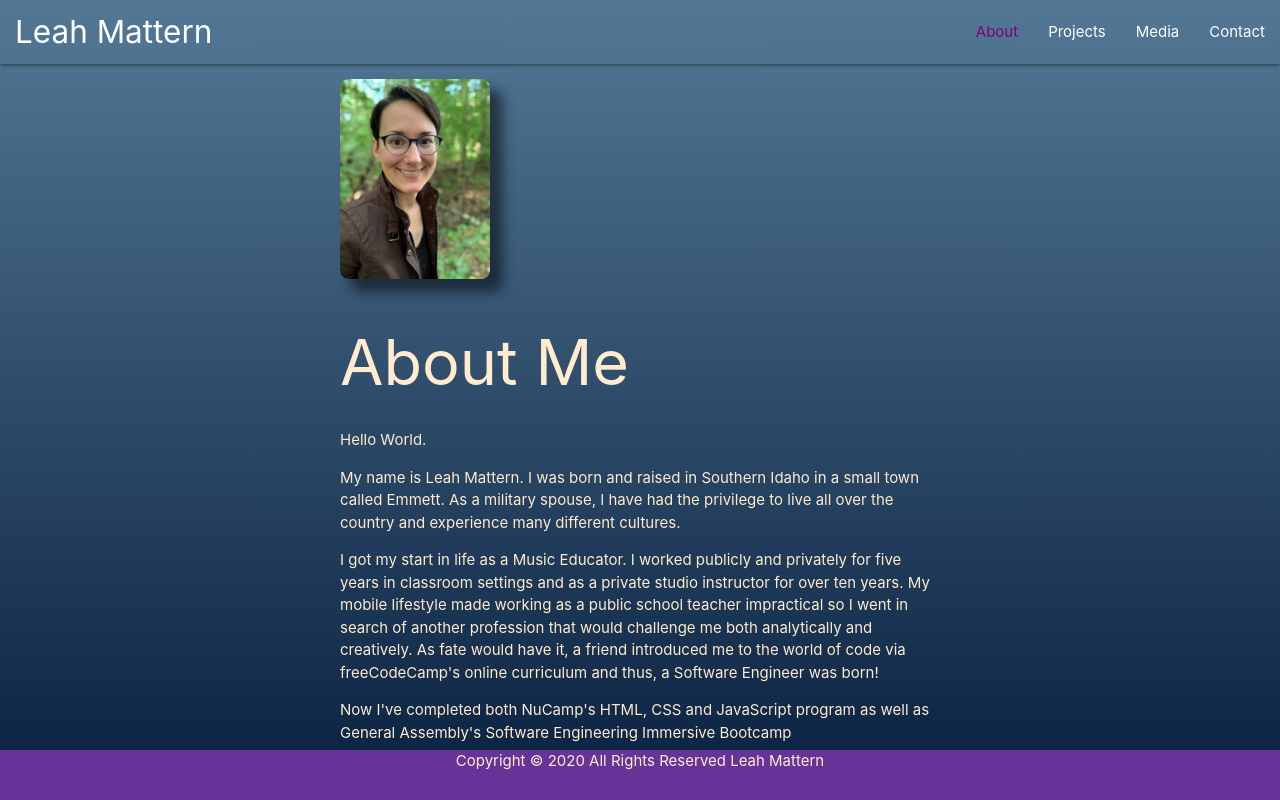
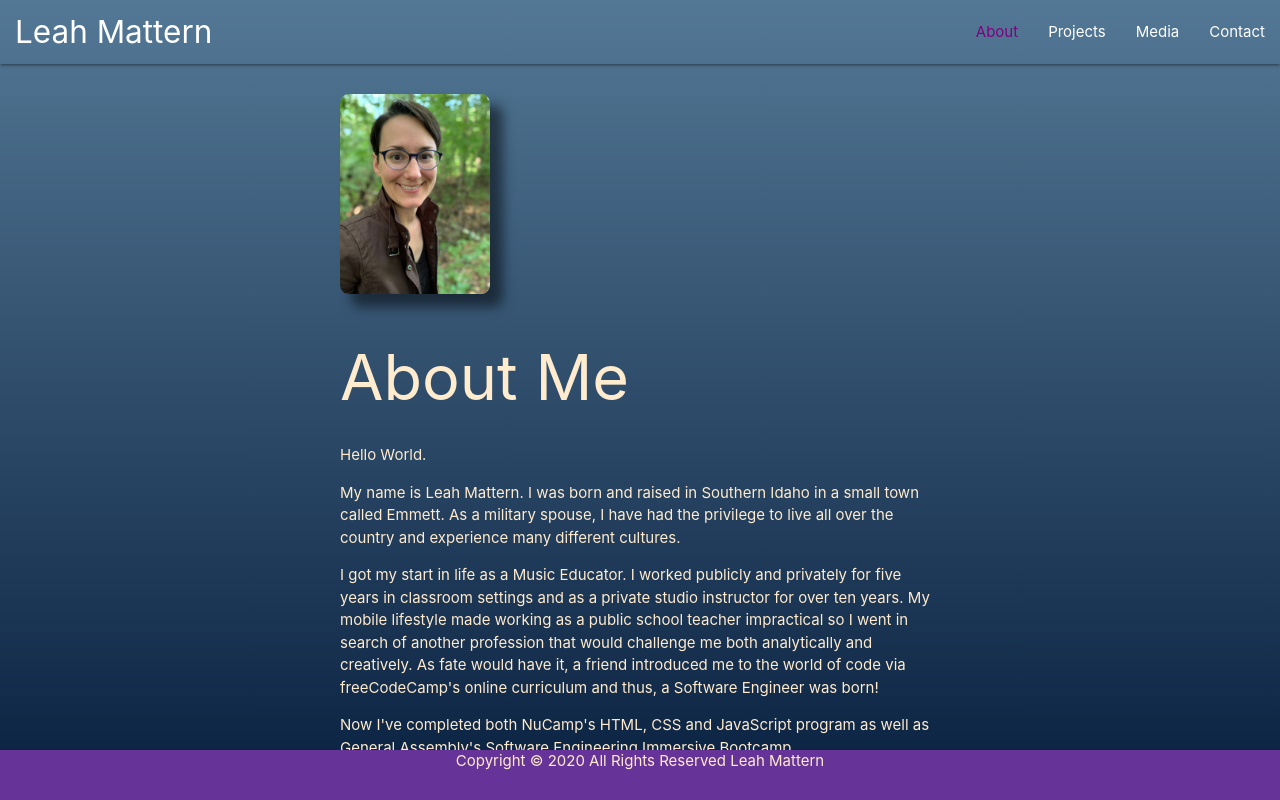
Before and after one commit to Lady-Mattern/portfolio, a React (Create React App) app: page /about in a window 1280 px wide. Built offline with nearby package versions, Linux system fonts and the light colour scheme.

Commit message:
Moving the about-container for optimum display

```diff
--- a/src/styles/styles.css
+++ b/src/styles/styles.css
@@ -47,7 +47,7 @@ nav {
 
 #about-container {
     max-width: 40rem;
-    margin: 0 auto;
+    margin: 1rem auto 1rem auto;
 }
 
 #profile-photo {
```
